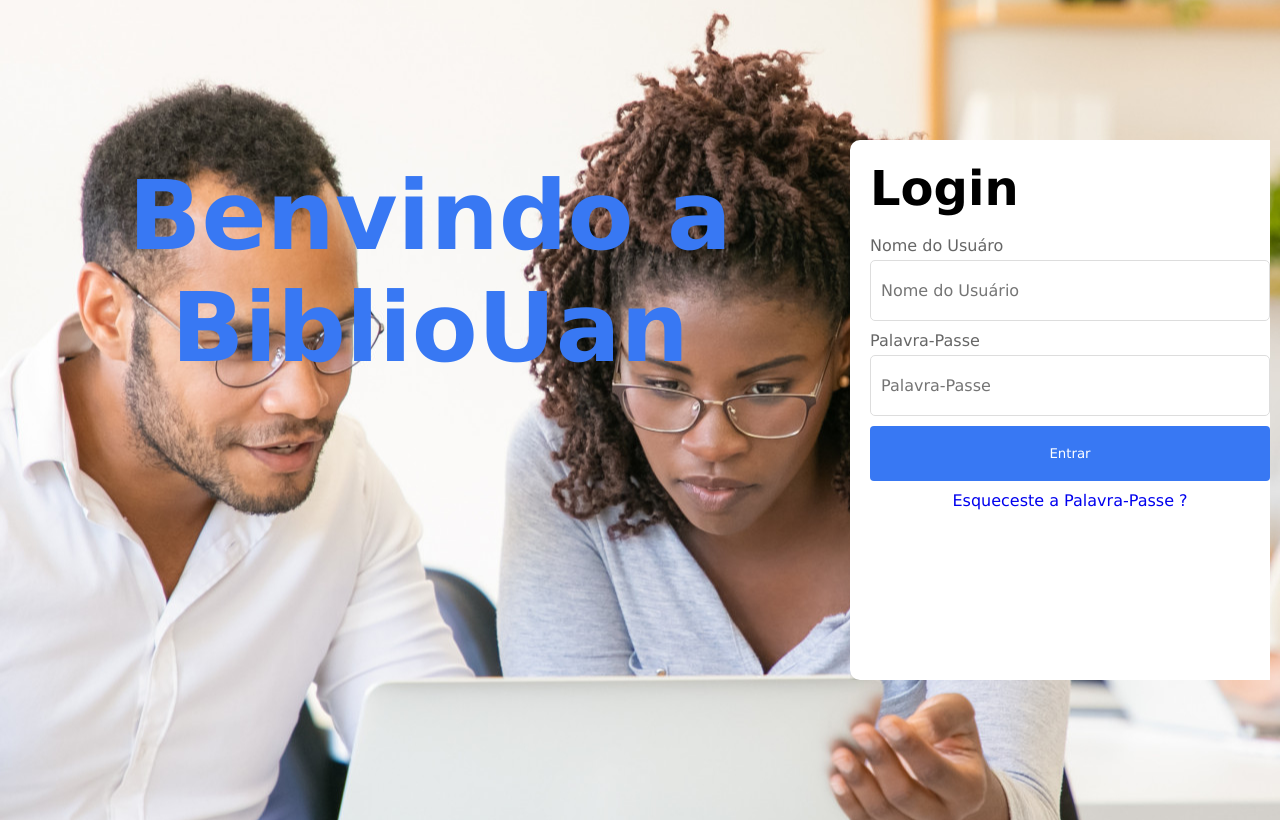
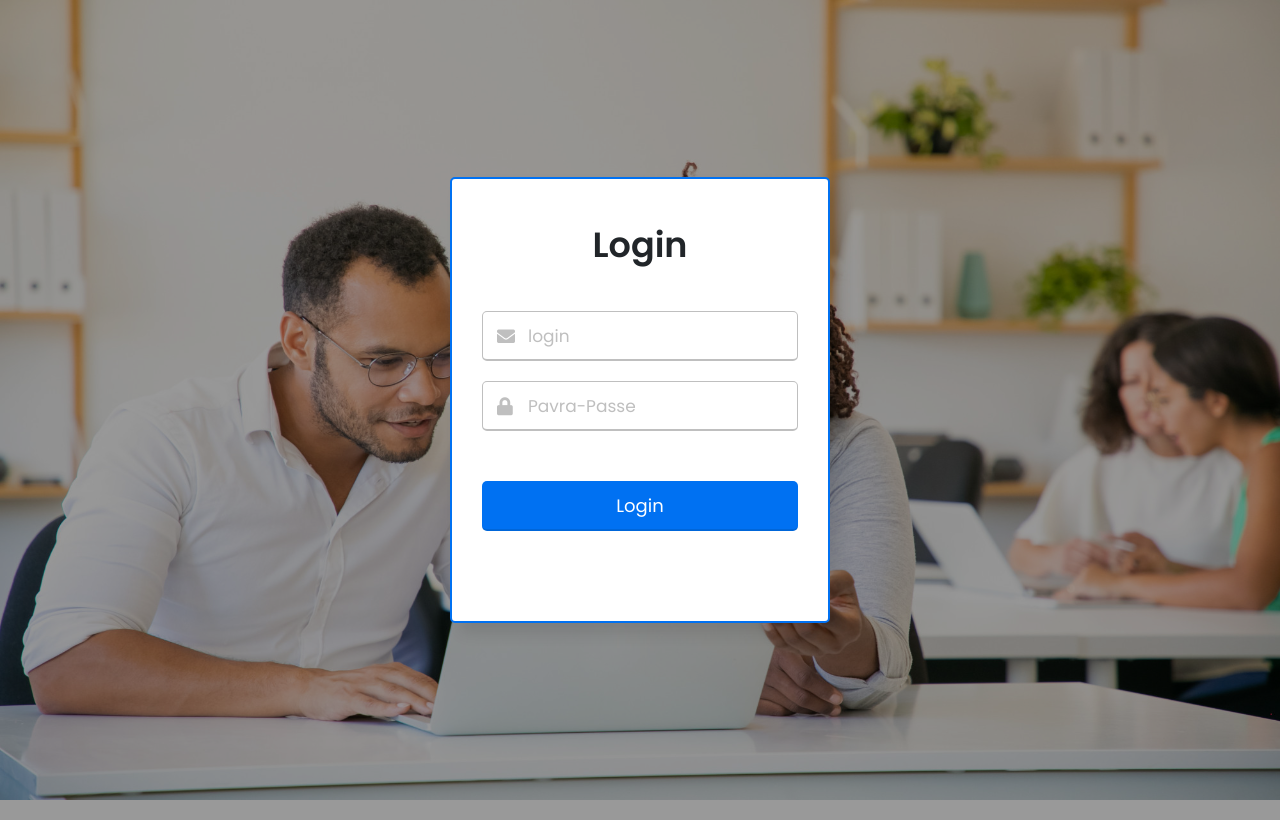
Before and after one commit to MateusKungo/bibliouan, a plain HTML site: page bibliUan/Bibliouan/login.html in a window 1280 px wide. Drawn offline with nearby package versions, Linux system fonts and the light colour scheme.

Commit message:
commit 2

```diff
--- a/bibliUan/Bibliouan/css/login.css
+++ b/bibliUan/Bibliouan/css/login.css
@@ -1,79 +1,247 @@
+@import url('https://fonts.googleapis.com/css2?family=Poppins:wght@400;500;600&display=swap');
+:root {
+
+    /**
+     * colors
+     */
+
+    --rich-black-fogra-29: hsl(222, 44%, 8%);
+    --middle-blue-green_40: hsla(174, 64%, 71%, 0.4);
+    --midnight-green: #0071F2;
+    --midnight-green_a25: hsla(186, 100%, 19%, 0.25);
+    --independece: hsl(236, 14%, 39%);
+    --verdigris: hsl(182, 100%, 35%);
+    --ming: hsl(186, 72%, 24%);
+    --space-cadet: hsla(226, 45%, 24%);
+    --eerie-black: hsl(0, 0%, 13%);
+    --alice-blue: hsl(187, 25%, 94%);
+    --gray-web: hsl(0, 0%, 50%);
+    --gainsboro: hsl(0, 0%, 87%);
+    --white: hsl(0, 0%, 100%);
+    --white_a20: hsla(0, 0%, 100%, 0.2);
+    --white_a10: hsla(0, 0%, 100%, 0.1);
+    --black: hsl(0, 0%, 0%);
+
+    /**
+     * typography
+     */
+
+    --ff-oswald: 'Oswald', sans-serif;
+    --ff-rubik: 'Rubik', sans-serif;
+
+    --headline-lg: 5rem;
+    --headline-md: 3rem;
+    --headline-sm: 2rem;
+    --title-lg: 1.8rem;
+    --title-md: 1.5rem;
+    --title-sm: 1.4rem;
+
+    --fw-500: 500;
+    --fw-700: 700;
+
+    /**
+     * spacing
+     */
+
+    --section-padding: 120px;
+
+    /**
+     * box shadow
+     */
+
+    --shadow-1: 0px 2px 20px hsla(209, 36%, 72%, 0.2);
+    --shadow-2: 0 4px 16px hsla(0, 0%, 0%, 0.06);
+
+    /**
+     * border radius
+     */
+
+    --radius-circle: 50%;
+    --radius-12: 12px;
+    --radius-6: 6px;
+    --radius-4: 4px;
+
+    /**
+     * transition
+     */
+
+    --transition-1: 0.25s ease;
+    --transition-2: 0.5s ease;
+    --transition-3: 1s ease;
+    --cubic-in: cubic-bezier(0.51, 0.03, 0.64, 0.28);
+    --cubic-out: cubic-bezier(0.05, 0.83, 0.52, 0.97);
+
+  }
 * {
+    margin: 0;
     padding: 0;
-    margin: 0;
-    overflow: hidden;
-    outline: none;
-    font-family: Verdana, Geneva, Tahoma, sans-serif;
-    border: none;
-    text-decoration: none;
-  }
-  /*LoginStyle*/
-  section:nth-child(1){
-      height: 500px;
-  }
-  .headline_uan{
-      font-size: 6rem;
-      color: #3878f3;
-      text-align: center;
-  }
-  .login main {
-    background-image: url("../img/4247.jpg");
-    background-position: center;
-    overflow: hidden;
-    height: 100vh;
-    display: grid;
-    grid-template-columns: 2fr 1fr;
-    justify-content: center;
-    align-items: center;
-    padding: 10px;
+    box-sizing: border-box;
+    font-family: "Poppins", sans-serif;
 }
 
-  .from {
-    background-color: #fff;
-    height: 500px;
-    width: 400px;
-    border-radius: 10px;
-    box-shadow: rgba(0, 0, 0, 0.1) 0px 4px 6px -1px,
-      rgba(0, 0, 0, 0.06) 0px 2px 4px -1px;
-    padding: 20px;
+body {
+    width: 100%;
+    height: 100vh;
+    display: flex;
+    align-items: center;
+    justify-content: center;
+    background-image: url('../img/4247.jpg');
+    background-color: rgba(0, 0, 0, 0.4);
+    background-blend-mode:color-burn;
+    background-size: 100% 100%;
+    background-repeat: no-repeat;
 }
 
-  .from form {
-    display: flex;
-    flex-direction: column;
-    gap: 10px;
+::selection {
+    color: #fff;
+    background: #53f0e3;
 }
 
-  .entry {
-    display: flex;
-    flex-direction: column;
-    gap: 5px;
+.wrapper {
+    width: 380px;
+    padding: 40px 30px 50px 30px;
+    background: #fff;
+    border-radius: 5px;
+    text-align: center;
+    box-shadow: 10px 10px 15px rgba(0, 0, 0, 0.1);
+    border: 2px solid var(--midnight-green);
 }
-  .textHeadlogin {
-    font-size: 3rem;
+
+.wrapper header {
+    font-size: 35px;
+    font-weight: 600;
+}
+
+.wrapper form {
+    margin: 40px 0;
+}
+
+form .field {
+    width: 100%;
     margin-bottom: 20px;
 }
-  .entry input {
-    padding: 20px 10px;
-    border: 1px solid #ddd;
-    border-radius: 5px;
-    font-size: 1rem;
+
+form .field.shake {
+    animation: shake 0.3s ease-in-out;
 }
 
-  .from label {
-    color: #666;
+@keyframes shake {
+    0%,
+    100% {
+        margin-left: 0px;
     }
-  .from button {
-    padding: 20px;
-    background-color: #3878f3;
-    color: #fff;
-    border-radius: 4px;
-    cursor: pointer;
+    20%,
+    80% {
+        margin-left: -12px;
+    }
+    40%,
+    60% {
+        margin-left: 12px;
+    }
 }
 
-  .from a {
-    text-align: center;
+form .field .input-area {
+    height: 50px;
+    width: 100%;
+    position: relative;
+}
+
+form input {
+    width: 100%;
+    height: 100%;
+    outline: none;
+    padding: 0 45px;
+    font-size: 18px;
+    background: none;
+    caret-color: var(--midnight-green);
+    border-radius: 5px;
+    border: 1px solid #bfbfbf;
+    border-bottom-width: 2px;
+    transition: all 0.2s ease;
+}
+
+form .field input:focus,
+form .field.valid input {
+    border-color: var(--midnight-green);
 }
 
 
-  /*FimLoginStyle*/
+
+.field .input-area i {
+    position: absolute;
+    top: 50%;
+    font-size: 18px;
+    pointer-events: none;
+    transform: translateY(-50%);
+}
+
+.input-area .icon {
+    left: 15px;
+    color: #bfbfbf;
+    transition: color 0.2s ease;
+}
+
+.input-area .error-icon {
+    right: 15px;
+    color: #dc3545;
+}
+
+form input:focus~.icon,
+form .field.valid .icon {
+    color: var(--midnight-green);
+}
+
+form .field.shake input:focus~.icon,
+form .field.error input:focus~.icon {
+    color: #bfbfbf;
+}
+
+form input::placeholder {
+    color: #bfbfbf;
+    font-size: 17px;
+}
+
+form .field .error-txt {
+    color: #dc3545;
+    text-align: left;
+    margin-top: 5px;
+}
+
+form .field .error {
+    display: none;
+}
+
+form .field.shake .error,
+form .field.error .error {
+    display: block;
+}
+
+form .pass-txt {
+    text-align: left;
+    margin-top: -10px;
+}
+
+.wrapper a {
+    color: #5372F0;
+    text-decoration: none;
+}
+
+.wrapper a:hover {
+    text-decoration: underline;
+}
+
+form input[type="button"] {
+    height: 50px;
+    margin-top: 30px;
+    color: #fff;
+    padding: 0;
+    border: none;
+    background: var(--midnight-green);
+    cursor: pointer;
+    border-bottom: 2px solid rgba(0, 0, 0, 0.1);
+    transition: all 0.3s ease;
+}
+
+form input[type="submit"]:hover {
+    background: var(--black);
+}
--- a/bibliUan/Bibliouan/login.html
+++ b/bibliUan/Bibliouan/login.html
@@ -1,37 +1,60 @@
 <!DOCTYPE html>
 <html lang="en">
+
 <head>
     <meta charset="UTF-8">
+    <meta name="csrf-token" content="{{ csrf_token() }}">
     <meta name="viewport" content="width=device-width, initial-scale=1.0">
-    <title>Document</title>
+    <title>Login Form</title>
+    <link rel="stylesheet" href="https://stackpath.bootstrapcdn.com/bootstrap/4.5.2/css/bootstrap.min.css">
     <link rel="stylesheet" href="css/login.css">
+    <link rel="stylesheet" href="https://cdnjs.cloudflare.com/ajax/libs/font-awesome/5.15.3/css/all.min.css" />
 </head>
-<body class="login">
-    <main>
-        <section>
-            <h1 class="headline_uan">Benvindo a <br> BiblioUan</h1>
-        </section>
-        <section>
-            <div class="from">
-                <h1 class="textHeadlogin">Login</h1>
-                <form action="index.html">
-                    <div class="entry">
-                        <label for="">Nome do Usuáro</label>
-                        <input type="text" placeholder="Nome do Usuário">
+
+<body>
+
+    <div class="wrapper">
+        <header>Login</header>
+        <form>
+            <div class="field email">
+                <div class="input-area">
+                    <input type="number" placeholder="login" id="nAcesso">
+                    <i class="icon fas fa-envelope"></i>
+                    <i class="error error-icon fas fa-exclamation-circle"></i>
+                </div>
+
+            </div>
+            <div class="field password">
+                <div class="input-area">
+                    <input type="password" placeholder="Pavra-Passe" id="senha">
+                    <i class="icon fas fa-lock"></i>
+                    <i class="error error-icon fas fa-exclamation-circle"></i>
+                </div>
+
+            </div>
+            <input type="button" onclick="fazerLogin()" value="Login">
+        </form>
+
+    </div>
+
+    <div class="modal fade" id="loadingModal" tabindex="-1" role="dialog" aria-labelledby="loadingModalLabel" aria-hidden="true">
+        <div class="modal-dialog modal-dialog-centered modal-dialog-scrollable">
+            <div class="modal-content">
+                <div class="modal-body text-center">
+                    <div class="spinner-border" role="status">
+                        <span class="sr-only">Loading...</span>
                     </div>
-                    <div class="entry">
-                        <label for="">Palavra-Passe</label>
-                        <input type="text" placeholder="Palavra-Passe">
-                    </div>
+                    <p class="mt-2">Carregando...</p>
+                </div>
+            </div>
+        </div>
+    </div>
 
+    <script src="script.js"></script>
+    <script src="solicitacoes/requisicoes.js"></script>
+    <script src="https://code.jquery.com/jquery-3.6.0.min.js"></script>
+    <script src="https://stackpath.bootstrapcdn.com/bootstrap/4.5.2/js/bootstrap.bundle.min.js"></script>
 
-                    <button>Entrar</button>
+</body>
 
-
-                    <a href="#">Esqueceste a Palavra-Passe ?</a>
-                </form>
-            </div>
-        </section>
-    </main>
-</body>
 </html>
```
Lines whose indentation alone changed are shown as unchanged.
